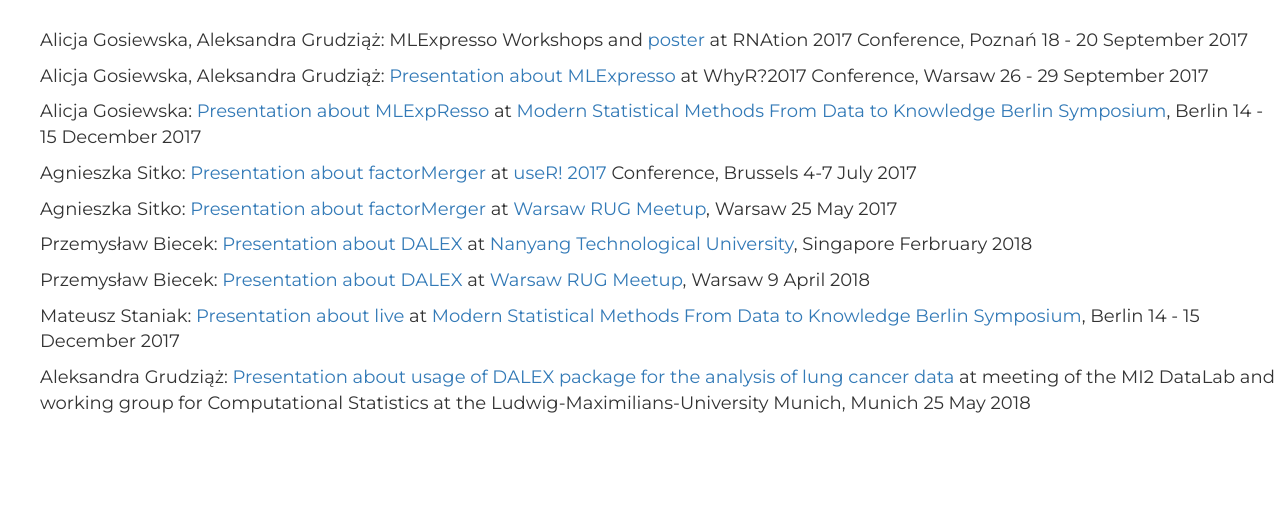
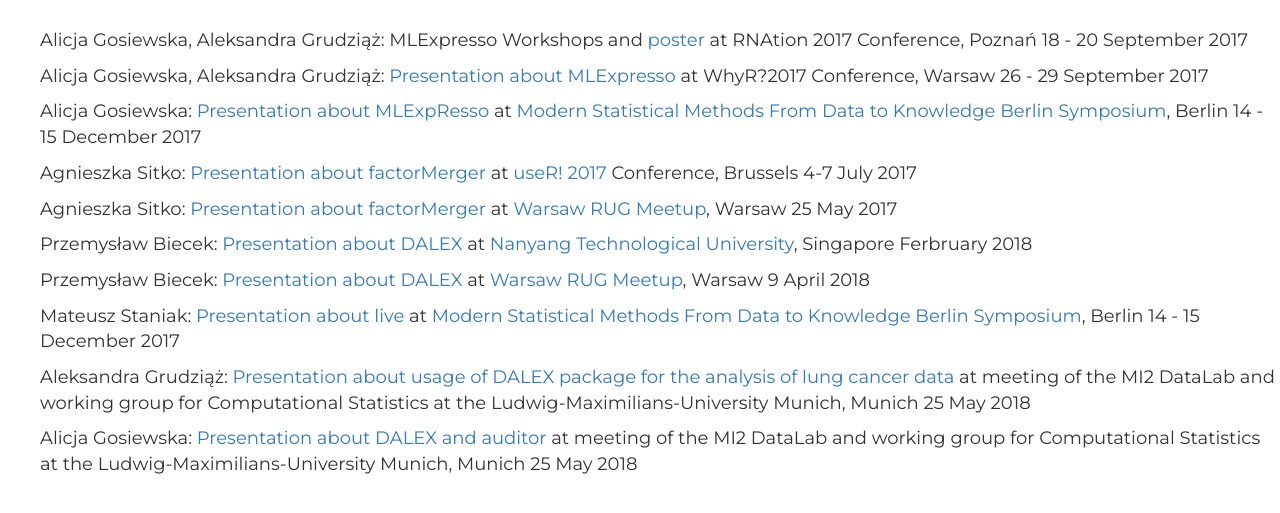
Before and after one commit to MI2DataLab/MLGenSig_webpage, a plain HTML site: page conferences.html in a window 1280 px wide. Shown: the part 145-658 px from the top of the page. Drawn offline with Linux system fonts and the light colour scheme.

Commit message:
add Alicja's presentation

```diff
--- a/conferences.html
+++ b/conferences.html
@@ -35,6 +35,7 @@
 		<p>Przemysław Biecek: <a href="https://github.com/pbiecek/Talks/blob/master/2018/SER_DALEX.pdf">Presentation about DALEX</a> at <a href="https://www.meetup.com/pl-PL/Spotkania-Entuzjastow-R-Warsaw-R-Users-Group-Meetup/">Warsaw RUG Meetup</a>, Warsaw 9 April 2018</p>
 		<p>Mateusz Staniak: <a href="https://github.com/mstaniak/Berlin_2017/blob/master/staniak_berlin_2017.pdf">Presentation about live</a> at <a href="http://il-balds.org/berlin-symposium-2017/">Modern Statistical Methods From Data to Knowledge Berlin Symposium</a>, Berlin 14 - 15 December 2017
 		<p>Aleksandra Grudziąż: <a href="presentations/Aleksandra Grudziaz, Munich - 25.05.2018.pdf">Presentation about usage of DALEX package for the analysis of lung cancer data</a> at meeting of the MI2 DataLab and working group for Computational Statistics at the Ludwig-Maximilians-University Munich, Munich 25 May 2018
+		<p>Alicja Gosiewska: <a href="presentations/DALEX_auditor.pdf">Presentation about DALEX and auditor</a> at meeting of the MI2 DataLab and working group for Computational Statistics at the Ludwig-Maximilians-University Munich, Munich 25 May 2018
 		</ul>
 	</div>
 
```
Also changed, not shown: 1 other file.
